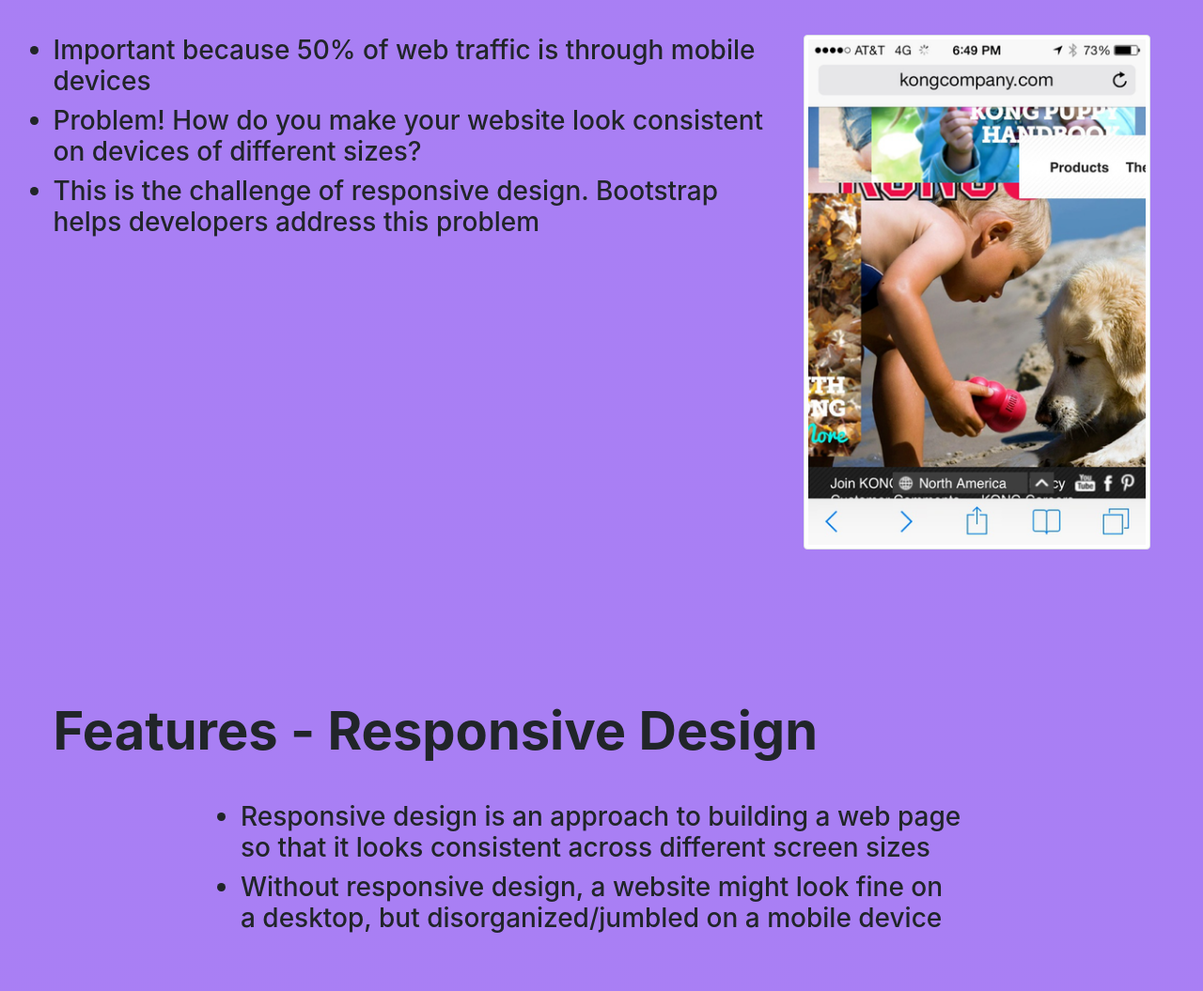
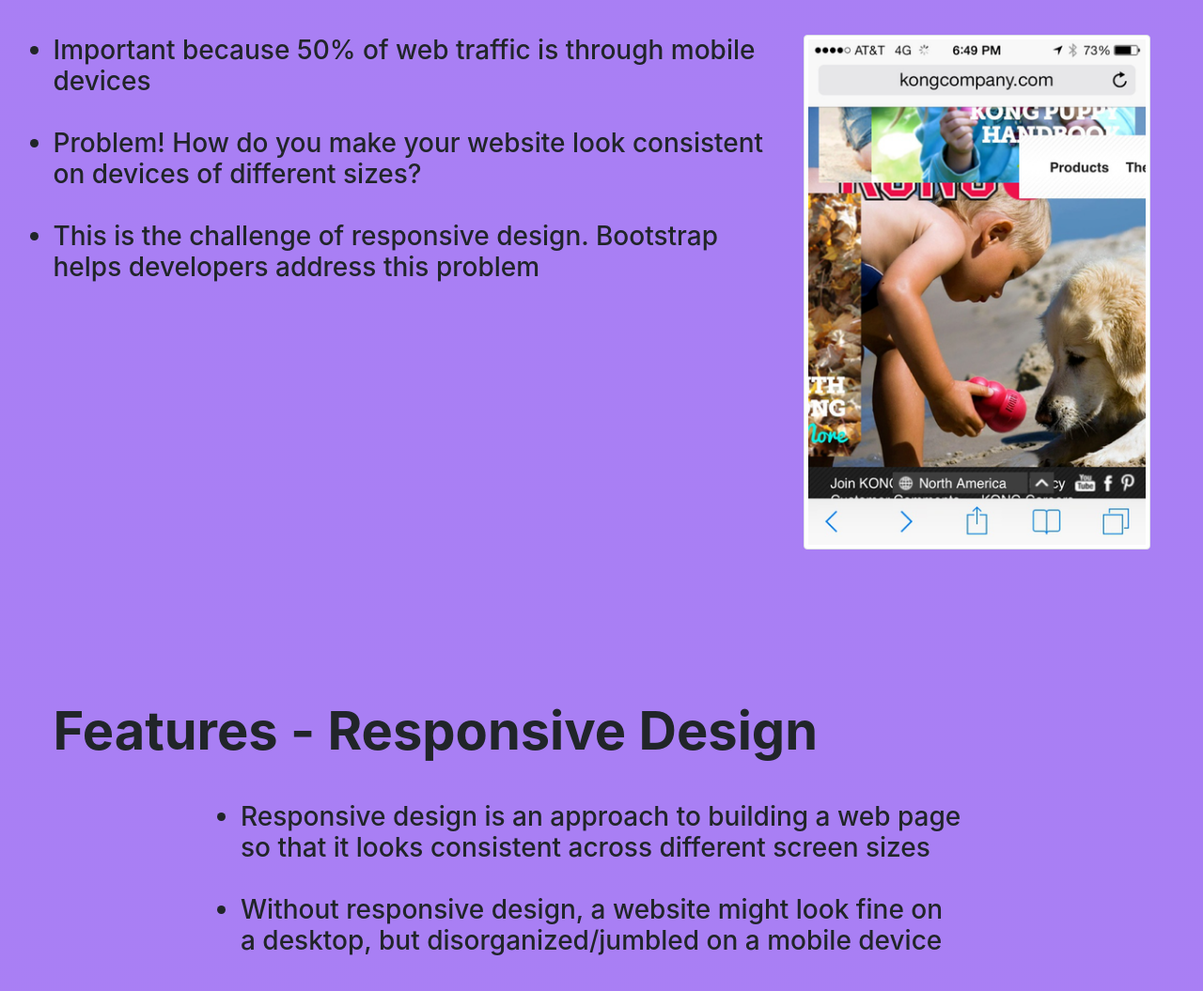
Before and after one commit to calmel/techeval, a website with bundled scripts: page index.html in a window 1280 px wide. Shown: the part 6137-7192 px from the top of the page at 94% size. Built offline with nearby package versions, Linux system fonts and the light colour scheme.

Commit message:
Remove duplicate section and added line breaks

```diff
--- a/index.html
+++ b/index.html
@@ -216,31 +216,6 @@
     </div>
   </section>
 
-  <!-- <section class="section3" id="documentation2">
-    <div class="container my-auto">
-      <div class="row display-4 mb-3 font-weight-bold">Bootstrap Documentation and Community</div>
-      <div class="row h2 font-weight-bold mb-2">
-        Documentation
-      </div>
-      <div class="row h4">
-        <ul>
-          <li>Extensive documentation of Bootstrap features</li>
-          <li>Plenty of examples</li>
-        </ul>
-      </div>
-      <div class="row h2 font-weight-bold mb-4">
-        Open source community
-      </div>
-      <div class="row h4">
-        <ul>
-          <li>Most popular CSS framework</li>
-          <li>Lively open source community (2nd most starred GitHub Project)</li>
-          <li>Many encountered problems have answers on StackOverflow or Google as a result</li>
-        </ul>
-      </div>
-    </div>
-  </section> -->
-
   <section class="section5" id="slide9">
     <div class="container2">
       <div class="row mb-3">
@@ -251,8 +226,8 @@
       <div class="row">
         <div class="col col-md-8">
           <ul>
-            <li class="h3">Important because 50% of web traffic is through mobile devices</li>
-            <li class="h3">Problem! How do you make your website look consistent on devices of different sizes?</li>
+            <li class="h3">Important because 50% of web traffic is through mobile devices</li><br>
+            <li class="h3">Problem! How do you make your website look consistent on devices of different sizes?</li><br>
             <li class="h3">This is the challenge of responsive design. Bootstrap helps developers address this problem</li>
           </ul>
         </div>
@@ -274,7 +249,7 @@
         <div class="col col-md-2"></div>
         <div class="col col-md-8">
           <ul>
-            <li class="h3">Responsive design is an approach to building a web page so that it looks consistent across different screen sizes</li>
+            <li class="h3">Responsive design is an approach to building a web page so that it looks consistent across different screen sizes</li><br>
             <li class="h3">Without responsive design, a website might look fine on a desktop, but disorganized/jumbled on a mobile device</li>
 
           </ul>
```
